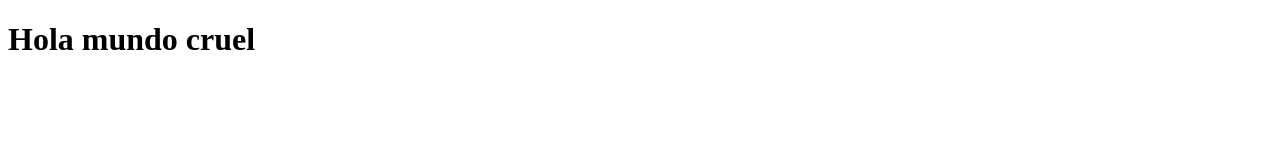
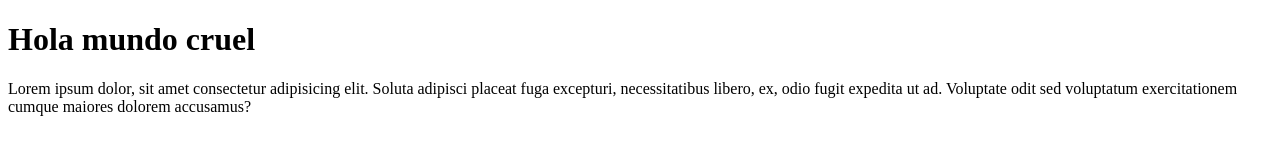
Before and after one commit to testdami555/gitw09, a plain HTML site: page index.html in a window 1280 px wide. Drawn offline with Linux system fonts and the light colour scheme.

Commit message:
Creamos el p

```diff
--- a/index.html
+++ b/index.html
@@ -8,5 +8,6 @@
 </head>
 <body>
     <h1>Hola mundo cruel</h1>
+    <p>Lorem ipsum dolor, sit amet consectetur adipisicing elit. Soluta adipisci placeat fuga excepturi, necessitatibus libero, ex, odio fugit expedita ut ad. Voluptate odit sed voluptatum exercitationem cumque maiores dolorem accusamus?</p>
 </body>
 </html>
```
